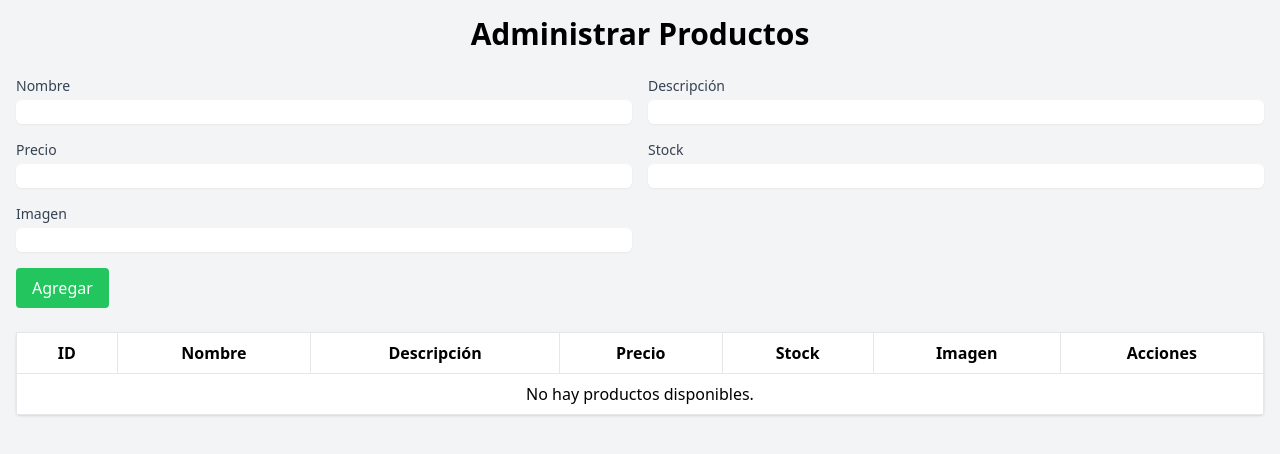
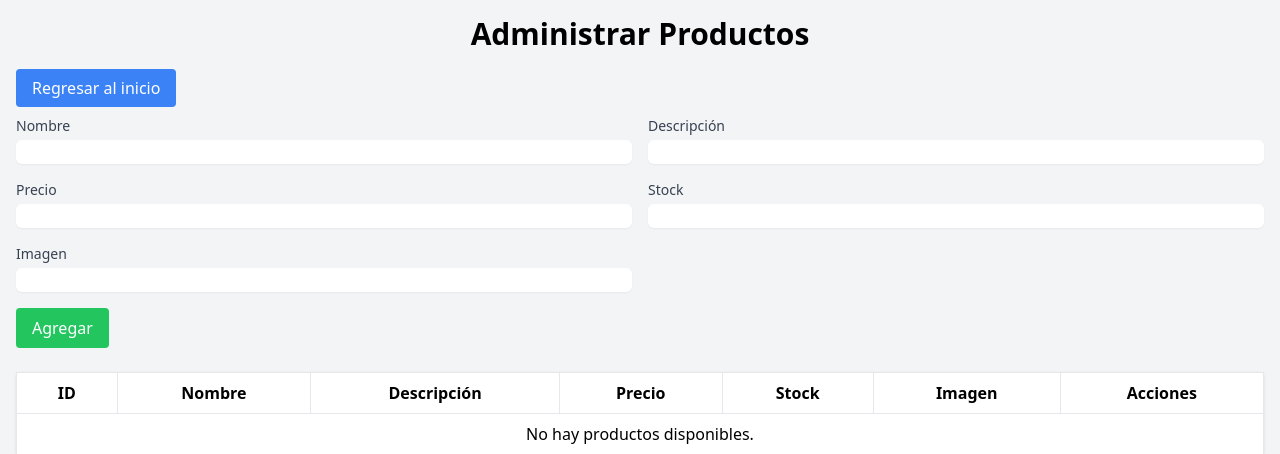
Before and after one commit to ArthurzKV/tienda-deportiva, a PHP site: page /admin.php in a window 1280 px wide. Shown: the top 454 px of the page. Run offline with PHP 8.4, Linux system fonts and the light colour scheme; data that the repository does not hold is empty; some libraries are stand-ins or nearby versions.

Commit message:
button added on admin dashboard to go back to shop main

```diff
--- a/src/admin.php
+++ b/src/admin.php
@@ -9,6 +9,13 @@
 <body class="bg-gray-100">
     <div class="container mx-auto p-4">
         <h1 class="text-3xl font-bold text-center mb-6">Administrar Productos</h1>
+
+        <div class="mb-4">
+            <a href="index.php" class="bg-blue-500 text-white px-4 py-2 rounded hover:bg-blue-700">
+                Regresar al inicio
+            </a>
+        </div>
+
         <form method="POST" action="admin.php" class="mb-6">
             <div class="grid grid-cols-1 md:grid-cols-2 gap-4">
                 <div>
```
